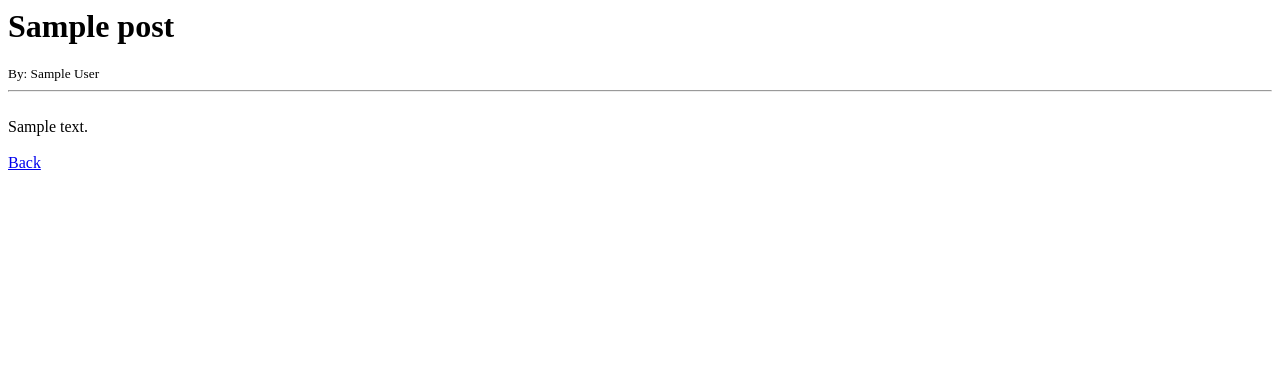
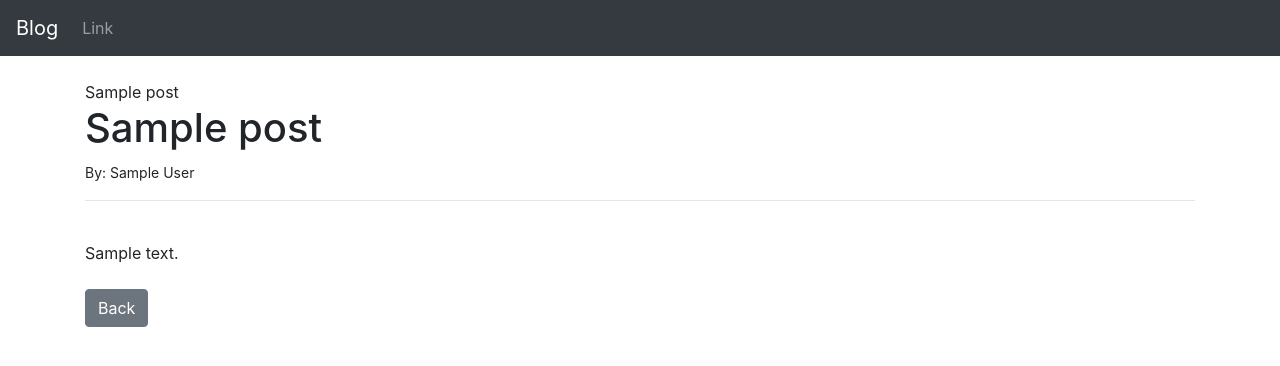
Before and after one commit to Tope-stack/djangoBlog, a Django app: page /article/1 in a window 1280 px wide. Shown: the top 366 px of the page. Run offline with Django 4.2, Linux system fonts and the light colour scheme; tables that the repository leaves empty hold one stand-in row (values such as "Sample post").

Commit message:
third commit

```diff
--- a/ablog/blog/models.py
+++ b/ablog/blog/models.py
@@ -5,6 +5,7 @@ from django.contrib.auth.models import User
 
 class Post(models.Model):
     title = models.CharField(max_length=255)
+    title_tag = models.CharField(max_length=255, default="Blog Title")
     author = models.ForeignKey(User, on_delete=models.CASCADE)
     body = models.TextField()
 
--- a/ablog/blog/templates/article_details.html
+++ b/ablog/blog/templates/article_details.html
@@ -1,4 +1,9 @@
+{% extends 'base.html' %}
 
+{% block content %}
+
+
+{% block title %}{{ post.title_tag }}{% endblock %}
 
 <h1>{{ post.title }}</h1>
 <small>By: {{ post.author.first_name }}
@@ -11,4 +16,6 @@
 
 <br/><br/>
 
-<a href="{% url 'home' %}">Back</a>
+<a href="{% url 'home' %}" class="btn btn-secondary">Back</a>
+
+{% endblock %}
--- /dev/null
+++ b/ablog/blog/templates/base.html
@@ -0,0 +1,58 @@
+<!doctype html>
+<html lang="en">
+  <head>
+    <!-- Required meta tags -->
+    <meta charset="utf-8">
+    <meta name="viewport" content="width=device-width, initial-scale=1, shrink-to-fit=no">
+
+    <!-- Bootstrap CSS -->
+    <link rel="stylesheet" href="https://cdn.jsdelivr.net/npm/bootstrap@4.6.1/dist/css/bootstrap.min.css" integrity="sha384-zCbKRCUGaJDkqS1kPbPd7TveP5iyJE0EjAuZQTgFLD2ylzuqKfdKlfG/eSrtxUkn" crossorigin="anonymous">
+
+    <title>
+        {% block title %}
+            Blog!!
+        {% endblock %}
+    </title>
+  </head>
+  <body>
+    <nav class="navbar navbar-expand-lg navbar-dark bg-dark">
+        <a class="navbar-brand" href="{% url 'home' %}">Blog</a>
+        <button class="navbar-toggler" type="button" data-toggle="collapse" data-target="#navbarSupportedContent" aria-controls="navbarSupportedContent" aria-expanded="false" aria-label="Toggle navigation">
+          <span class="navbar-toggler-icon"></span>
+        </button>
+
+        <div class="collapse navbar-collapse" id="navbarSupportedContent">
+          <ul class="navbar-nav mr-auto">
+
+            <li class="nav-item">
+              <a class="nav-link" href="#">Link</a>
+            </li>
+
+
+          </ul>
+
+        </div>
+      </nav>
+
+    <br/>
+    <div class="container">
+        {% block content %}
+
+        {% endblock %}
+    </div>
+
+
+    <!-- Optional JavaScript; choose one of the two! -->
+
+    <!-- Option 1: jQuery and Bootstrap Bundle (includes Popper) -->
+    <script src="https://cdn.jsdelivr.net/npm/jquery@3.5.1/dist/jquery.slim.min.js" integrity="sha384-DfXdz2htPH0lsSSs5nCTpuj/zy4C+OGpamoFVy38MVBnE+IbbVYUew+OrCXaRkfj" crossorigin="anonymous"></script>
+    <script src="https://cdn.jsdelivr.net/npm/bootstrap@4.6.1/dist/js/bootstrap.bundle.min.js" integrity="sha384-fQybjgWLrvvRgtW6bFlB7jaZrFsaBXjsOMm/tB9LTS58ONXgqbR9W8oWht/amnpF" crossorigin="anonymous"></script>
+
+    <!-- Option 2: Separate Popper and Bootstrap JS -->
+    <!--
+    <script src="https://cdn.jsdelivr.net/npm/jquery@3.5.1/dist/jquery.slim.min.js" integrity="sha384-DfXdz2htPH0lsSSs5nCTpuj/zy4C+OGpamoFVy38MVBnE+IbbVYUew+OrCXaRkfj" crossorigin="anonymous"></script>
+    <script src="https://cdn.jsdelivr.net/npm/popper.js@1.16.1/dist/umd/popper.min.js" integrity="sha384-9/reFTGAW83EW2RDu2S0VKaIzap3H66lZH81PoYlFhbGU+6BZp6G7niu735Sk7lN" crossorigin="anonymous"></script>
+    <script src="https://cdn.jsdelivr.net/npm/bootstrap@4.6.1/dist/js/bootstrap.min.js" integrity="sha384-VHvPCCyXqtD5DqJeNxl2dtTyhF78xXNXdkwX1CZeRusQfRKp+tA7hAShOK/B/fQ2" crossorigin="anonymous"></script>
+    -->
+  </body>
+</html>
--- a/ablog/blog/templates/home.html
+++ b/ablog/blog/templates/home.html
@@ -1,3 +1,7 @@
+{% extends 'base.html' %}
+
+{% block content %}
+
 <h1>Post</h1>
 
 <ul>
@@ -6,3 +10,5 @@
     {{ post.body }}</li>
 {% endfor%}
 </ul>
+
+{% endblock %}
```
Also changed, not shown: ablog/blog/migrations/0002_post_title_tag.py (added).
